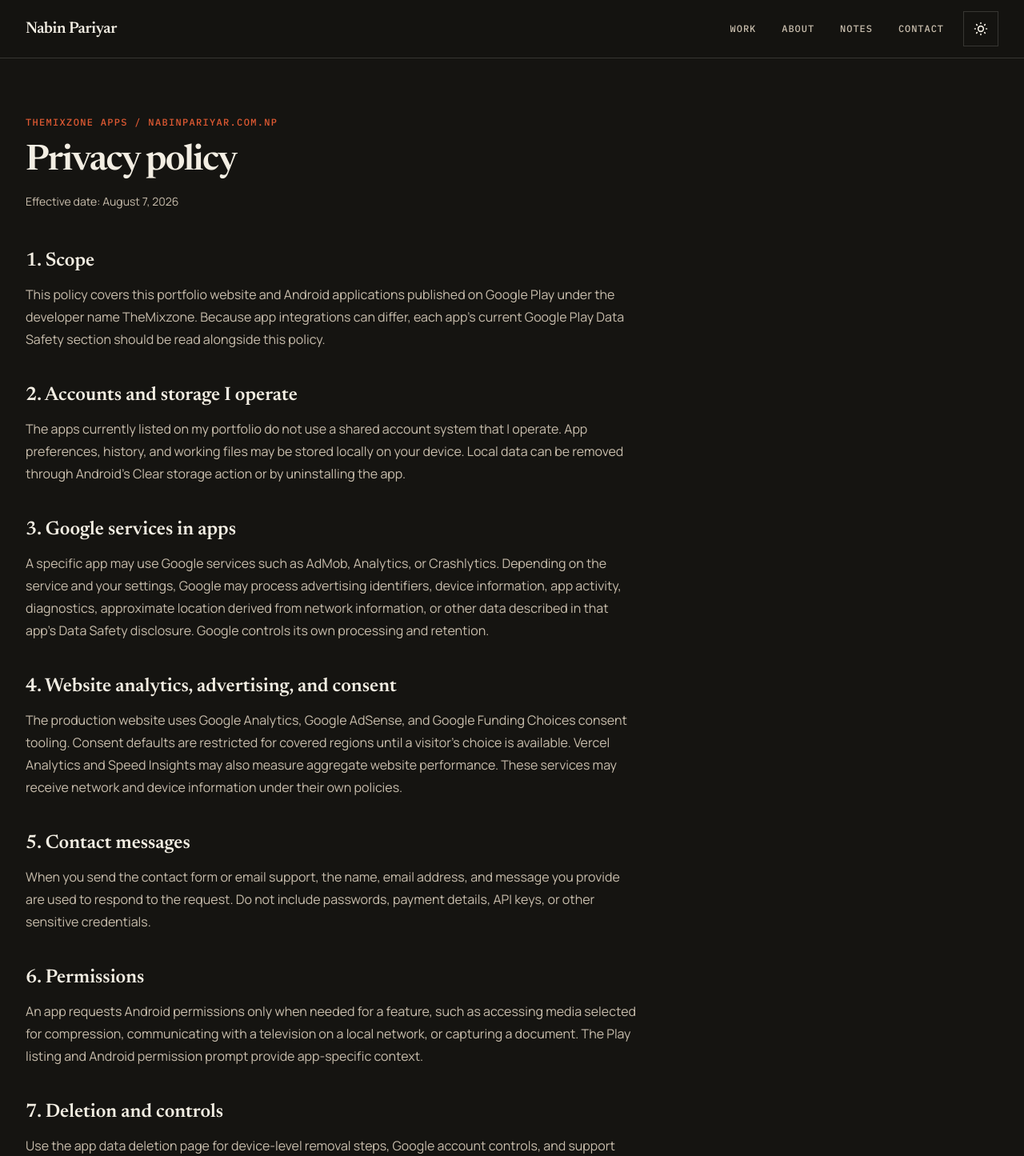
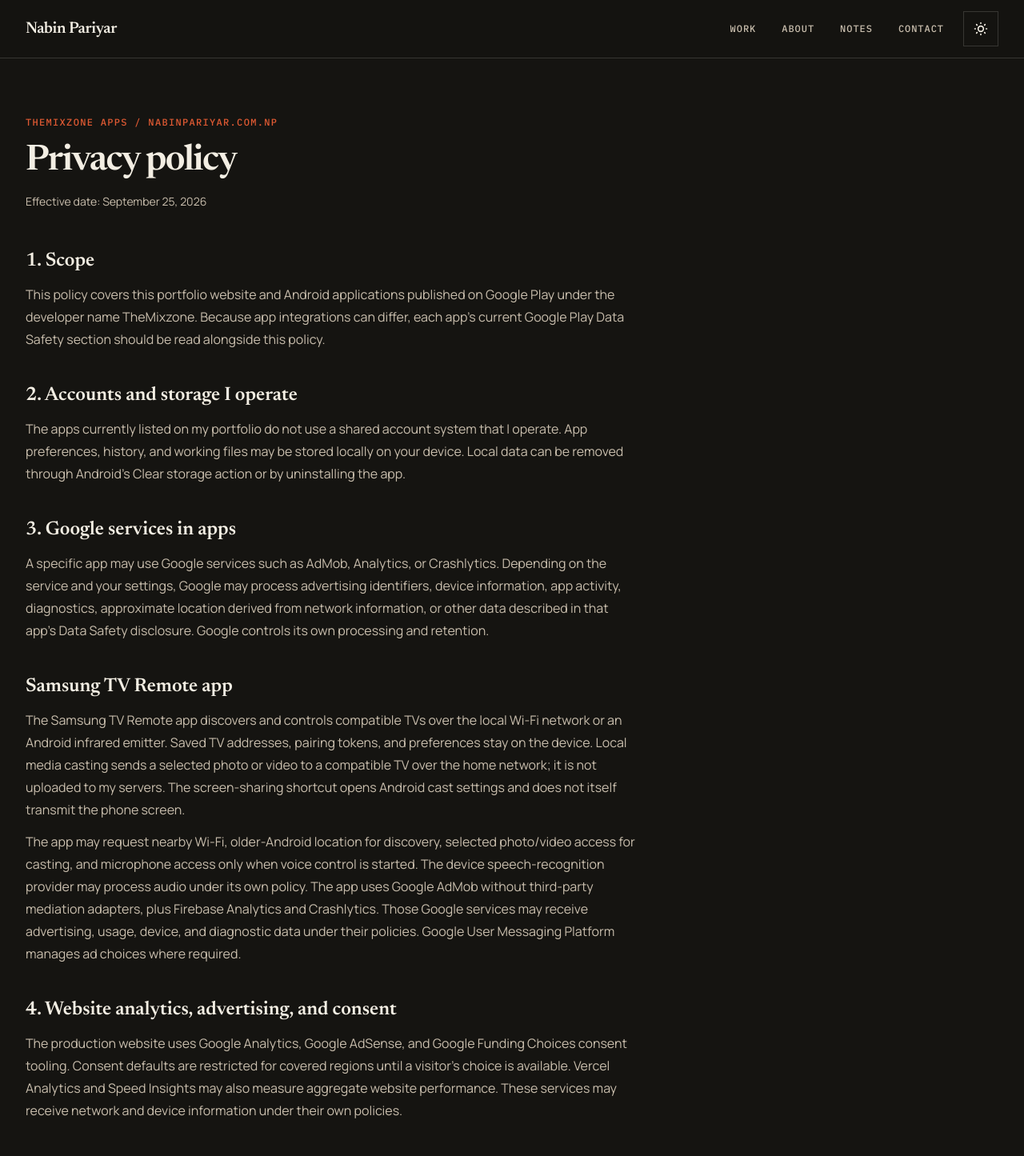
Before and after one commit to nabin30217-star/nabinpariyar.com.np, a Next.js app: page /privacy-policy in a window 1280 px wide. Shown: the top 1445 px of the page at 80% size. Built offline with nearby package versions, Linux system fonts and the light colour scheme.

Commit message:
Clarify Samsung remote privacy and AdMob-only use

```diff
--- a/src/app/privacy-policy/page.tsx
+++ b/src/app/privacy-policy/page.tsx
@@ -15,7 +15,7 @@
     <Container className="max-w-4xl pt-28 pb-20 sm:pt-36 sm:pb-28">
       <p className="utility-label text-accent">TheMixzone apps / nabinpariyar.com.np</p>
       <h1 className="section-title mt-4 text-text">Privacy policy</h1>
-      <p className="mt-4 text-sm text-text-muted">Effective date: August 7, 2026</p>
+      <p className="mt-4 text-sm text-text-muted">Effective date: September 25, 2026</p>
 
       <div className="mt-12 max-w-3xl space-y-10">
         <section>
@@ -29,6 +29,11 @@
         <section>
           <h2 className="font-display text-2xl font-semibold text-text">3. Google services in apps</h2>
           <p className="mt-3 leading-7 text-text-muted">A specific app may use Google services such as AdMob, Analytics, or Crashlytics. Depending on the service and your settings, Google may process advertising identifiers, device information, app activity, diagnostics, approximate location derived from network information, or other data described in that app’s Data Safety disclosure. Google controls its own processing and retention.</p>
+        </section>
+        <section>
+          <h2 className="font-display text-2xl font-semibold text-text">Samsung TV Remote app</h2>
+          <p className="mt-3 leading-7 text-text-muted">The Samsung TV Remote app discovers and controls compatible TVs over the local Wi-Fi network or an Android infrared emitter. Saved TV addresses, pairing tokens, and preferences stay on the device. Local media casting sends a selected photo or video to a compatible TV over the home network; it is not uploaded to my servers. The screen-sharing shortcut opens Android cast settings and does not itself transmit the phone screen.</p>
+          <p className="mt-3 leading-7 text-text-muted">The app may request nearby Wi-Fi, older-Android location for discovery, selected photo/video access for casting, and microphone access only when voice control is started. The device speech-recognition provider may process audio under its own policy. The app uses Google AdMob without third-party mediation adapters, plus Firebase Analytics and Crashlytics. Those Google services may receive advertising, usage, device, and diagnostic data under their policies. Google User Messaging Platform manages ad choices where required.</p>
         </section>
         <section>
           <h2 className="font-display text-2xl font-semibold text-text">4. Website analytics, advertising, and consent</h2>
```
